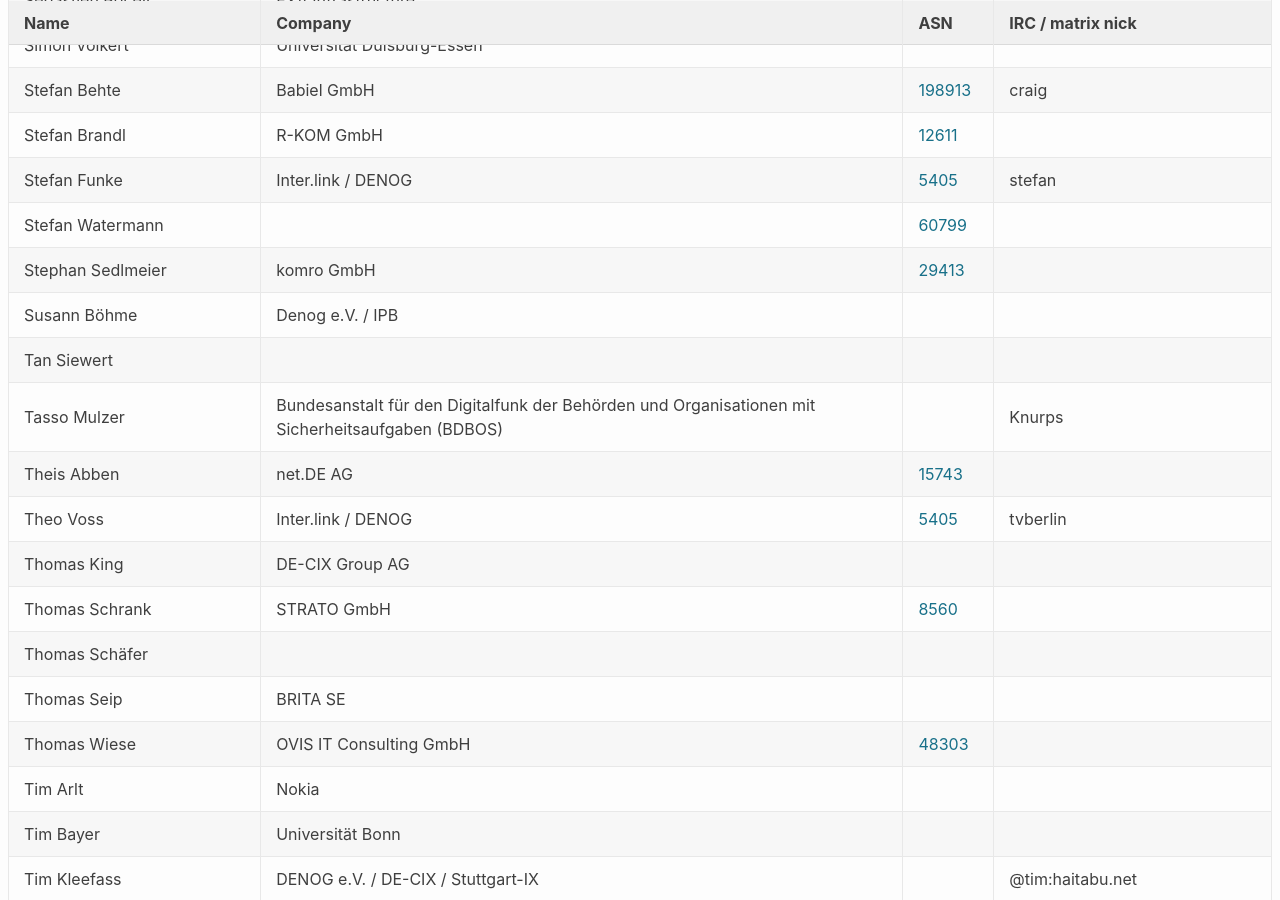
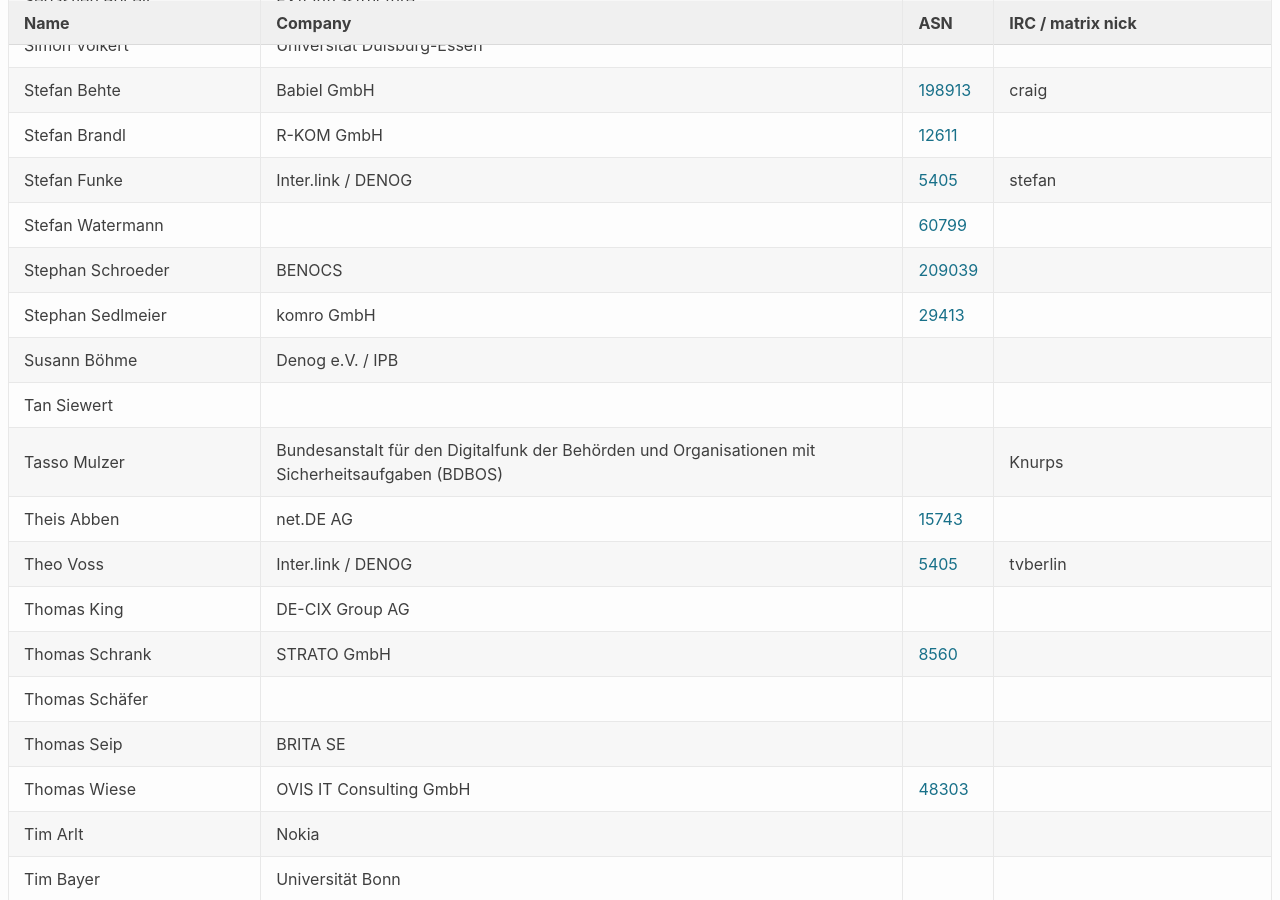
Before and after one commit to denog/pretix-attendeelist, a Jekyll site: the page built from denog17/index.markdown, in a window 1280 px wide and 900 px high, scrolled down 10954 px. Built offline with Jekyll 4.4.1, drawn with Linux system fonts in a browser that asks for light colours.

Commit message:
Latest data: Tue Jul 15 09:36:19 UTC 2025

```diff
--- a/_data/attendees_denog17_onsite.json
+++ b/_data/attendees_denog17_onsite.json
@@ -1470,6 +1470,12 @@
     "asn": "60799"
   },
   {
+    "name": "Stephan Schroeder",
+    "company": "BENOCS",
+    "irc": null,
+    "asn": "209039"
+  },
+  {
     "name": "Stephan Sedlmeier",
     "company": "komro GmbH",
     "irc": null,
```
